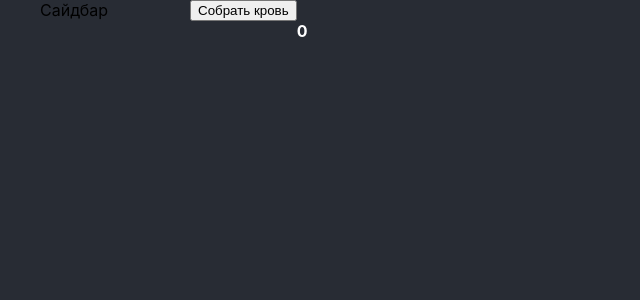
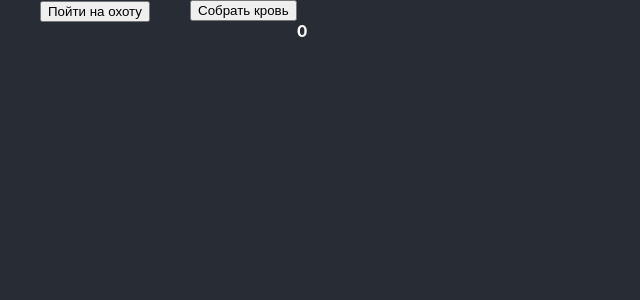
Before and after one commit to SeeNelse/clicker-reactjs, a React (Create React App) app: page /map in a window 1280 px wide. Shown: the top 300 px of the page, without its empty margins (0-640 px from the left). Built offline with nearby package versions, Linux system fonts and the light colour scheme.

Commit message:
go hunting button

```diff
--- /dev/null
+++ b/src/components/map/goHuntingBtn.jsx
@@ -0,0 +1,9 @@
+import React from 'react';
+
+const GoHuntingBtn = (props) => {
+  return(
+    <button className="sidebar__hunting-btn">Пойти на охоту</button>
+  )
+}
+
+export default GoHuntingBtn;
--- a/src/components/map/sidebar.jsx
+++ b/src/components/map/sidebar.jsx
@@ -1,8 +1,9 @@
 import React from 'react';
+import GoHuntingBtn from './goHuntingBtn'
 
 const Sidebar = (props) => {
   return(
-    <div className="sidebar">Сайдбар</div>
+    <div className="sidebar"><GoHuntingBtn /></div>
   )
 }
 
--- a/src/containers/mapContainer.jsx
+++ b/src/containers/mapContainer.jsx
@@ -20,7 +20,7 @@ class MapContainer extends Component {
   render() {
     return (
       <div className="map__wrapper">
-        <Sidebar></Sidebar>
+        <Sidebar />
         <CounterBtn HandleCollectBloodClick = { this.HandleCollectBloodClick } />
         <Counter CurrentCounter = { this.state.bloodCounter } />
       </div>
```
